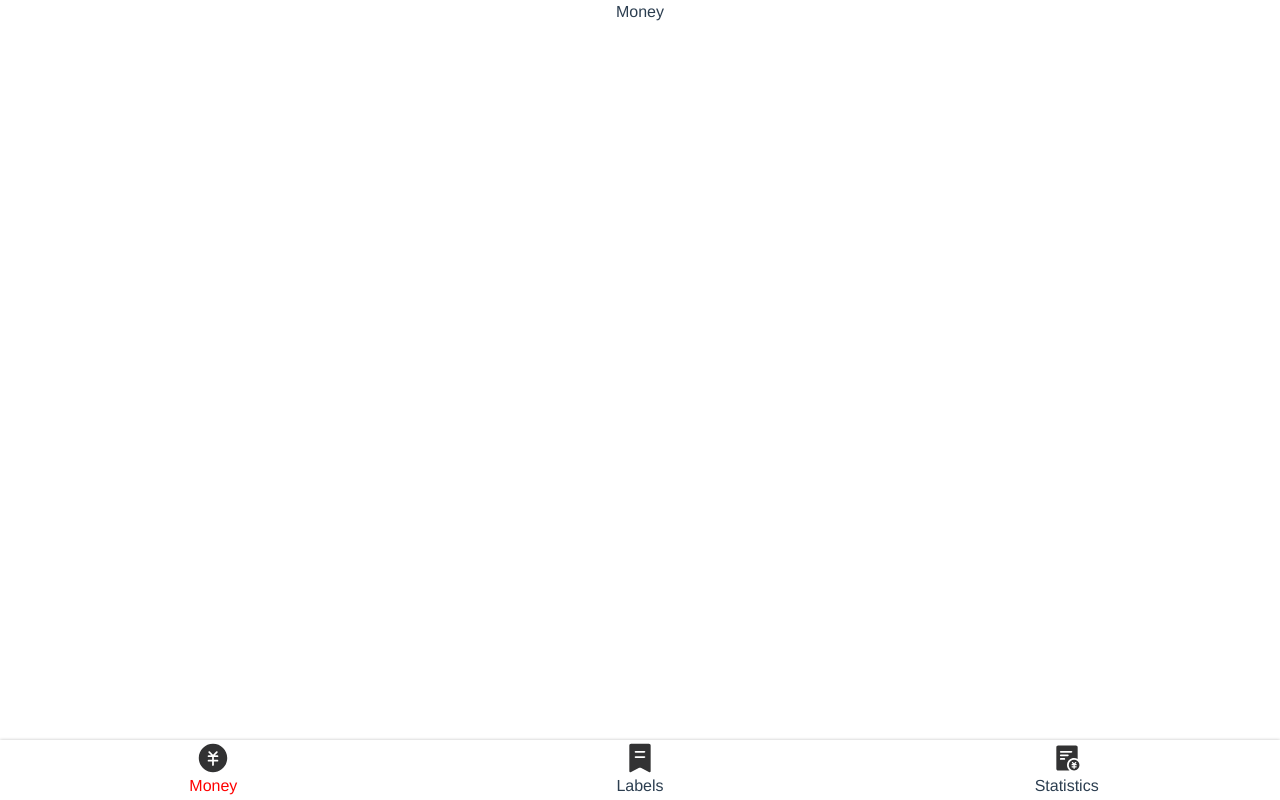
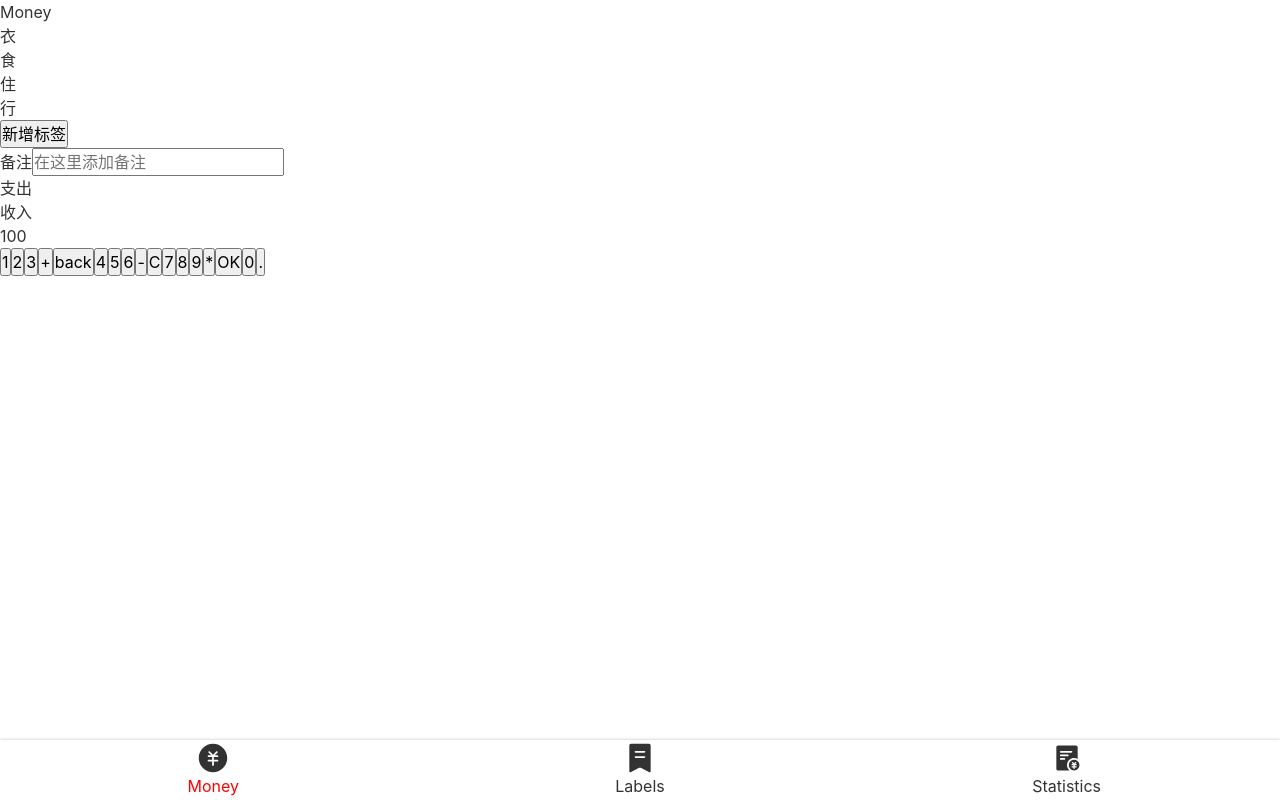
Before and after one commit to wuwenqing-grego/light-book, a Vue app: page /#/money in a window 1280 px wide. Built offline with nearby package versions, Linux system fonts and the light colour scheme.

Commit message:
add Money html; add global style;

```diff
--- a/src/App.vue
+++ b/src/App.vue
@@ -5,39 +5,16 @@
 </template>
 
 <style lang="scss">
-* {
-  margin: 0;
-  padding: 0;
-  box-sizing: border-box;
-}
-
-body {
-  line-height: 1.5;
-}
-
-a {
-  text-decoration: none;
-  color: inherit;
-}
+@import '~@/assets/style/reset.scss';
+@import '~@/assets/style/common.scss';
 
 #app {
-  font-family: Avenir, Helvetica, Arial, sans-serif;
+  font-family: $font-hei;
+  line-height: 1.5;
+  font-size: 16px;
+  color: #333;
+
   -webkit-font-smoothing: antialiased;
   -moz-osx-font-smoothing: grayscale;
-  text-align: center;
-  color: #2c3e50;
-}
-
-#nav {
-  padding: 30px;
-
-  a {
-    font-weight: bold;
-    color: #2c3e50;
-
-    &.router-link-exact-active {
-      color: #42b983;
-    }
-  }
 }
 </style>
--- /dev/null
+++ b/src/assets/style/common.scss
@@ -0,0 +1,5 @@
+$font-hei: -apple-system, "Noto Sans", "Helvetica Neue", Helvetica, "Nimbus Sans L", Arial, "Liberation Sans", "PingFang SC", "Hiragino Sans GB", "Noto Sans CJK SC", "Source Han Sans SC", "Source Han Sans CN", "Microsoft YaHei", "Wenquanyi Micro Hei", "WenQuanYi Zen Hei", "ST Heiti", SimHei, "WenQuanYi Zen Hei Sharp", sans-serif;
+$font-kai: Baskerville, Georgia, "Liberation Serif", "Kaiti SC", STKaiti, "AR PL UKai CN", "AR PL UKai HK", "AR PL UKai TW", "AR PL UKai TW MBE", "AR PL KaitiM GB", KaiTi, KaiTi_GB2312, DFKai-SB, "TW\-Kai", serif;
+$font-song: Georgia, "Nimbus Roman No9 L", "Songti SC", "Noto Serif CJK SC", "Source Han Serif SC", "Source Han Serif CN", STSong, "AR PL New Sung", "AR PL SungtiL GB", NSimSun, SimSun, "TW\-Sung", "WenQuanYi Bitmap Song", "AR PL UMing CN", "AR PL UMing HK", "AR PL UMing TW", "AR PL UMing TW MBE", PMingLiU, MingLiU, serif;
+
+$color-hightlight: #f00;
--- /dev/null
+++ b/src/assets/style/reset.scss
@@ -0,0 +1,22 @@
+* {
+    margin: 0;
+    padding: 0;
+    box-sizing: border-box;
+}
+
+a {
+    text-decoration: none;
+    color: inherit;
+}
+
+ul, ol {
+    list-style: none;
+}
+
+button, input {
+    font: inherit;
+}
+
+:focus {
+    outline: none;
+}
--- a/src/components/Layout.vue
+++ b/src/components/Layout.vue
@@ -15,14 +15,12 @@
 
 <style lang="scss" scoped>
 .nav-wrapper {
-    // border: 1px solid green;
     display: flex;
     flex-direction: column;
     height: 100vh;
 }
 
 .content {
-    // border: 1px solid blue;
     overflow: auto;
     flex: 1;
 }
--- a/src/views/Money.vue
+++ b/src/views/Money.vue
@@ -2,6 +2,52 @@
     <div>
         <Layout>
             <p>Money</p>
+
+            <div class="tags">
+                <ul>
+                    <li>衣</li>
+                    <li>食</li>
+                    <li>住</li>
+                    <li>行</li>
+                </ul>
+                <div>
+                    <button>新增标签</button>
+                </div>
+            </div>
+            <div class="notes">
+                <label>
+                    <span>备注</span>
+                    <input type="text" placeholder="在这里添加备注">
+                </label>
+            </div>
+            <div class="types">
+                <ul>
+                    <li class="selected">支出</li>
+                    <li>收入</li>
+                </ul>
+            </div>
+            <div class="numPanel">
+                <div class="output">100</div>
+                <div class="buttons">
+                    <button>1</button>
+                    <button>2</button>
+                    <button>3</button>
+                    <button>+</button>
+                    <button>back</button>
+                    <button>4</button>
+                    <button>5</button>
+                    <button>6</button>
+                    <button>-</button>
+                    <button>C</button>
+                    <button>7</button>
+                    <button>8</button>
+                    <button>9</button>
+                    <button>*</button>
+                    <button>OK</button>
+                    <button>0</button>
+                    <button>.</button>
+                </div>
+            </div>
         </Layout>
     </div>
 </template>
```
